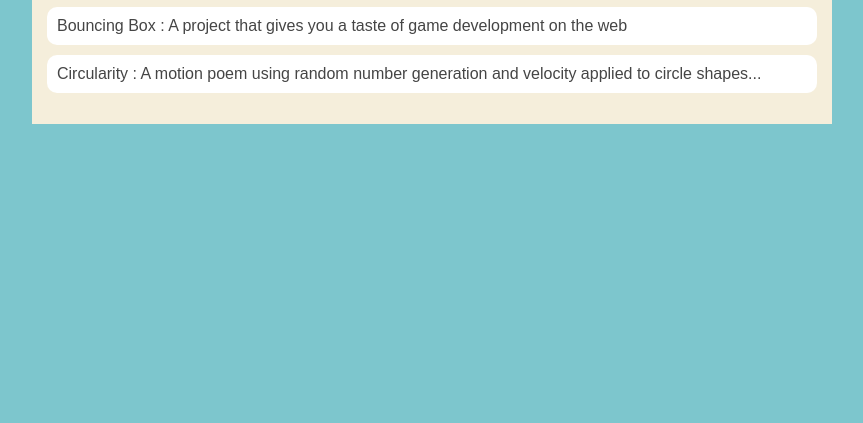
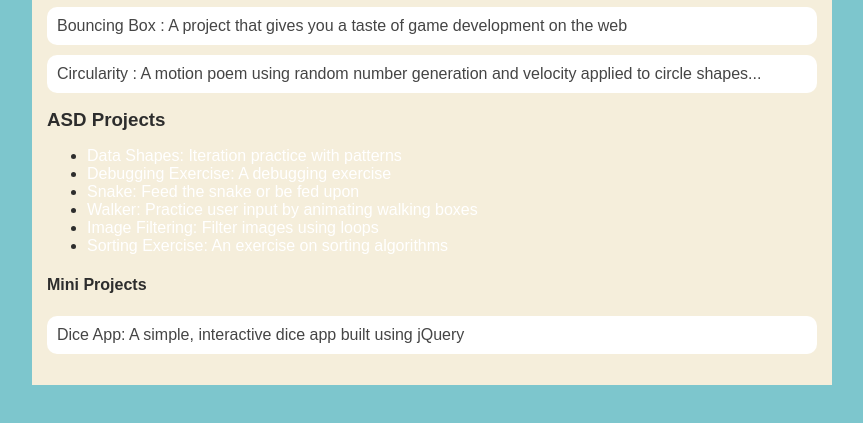
Before and after one commit to DxDavis15/DxDavis15.github.io, a plain HTML site: page portfolio.html in a window 1280 px wide. Shown: the part 217-640 px from the top of the page, without its empty margins (208-1071 px from the left). Drawn offline with Linux system fonts and the light colour scheme.

Commit message:
Added links to ASD projects in portfolio

```diff
--- a/portfolio.html
+++ b/portfolio.html
@@ -41,6 +41,19 @@
               >
             </li>
           </ul>
+          <h3>ASD Projects</h3>
+          <ul id="prtfolio">
+            <li><a href="asd-projects/data-shapes"> Data Shapes: Iteration practice with patterns</a></li>
+            <li><a href="asd-projects/debugging-exercise"> Debugging Exercise: A debugging exercise</a></li>
+            <li><a href="asd-projects/snake">Snake: Feed the snake or be fed upon</a></li>
+            <li><a href="asd-projects/walker">Walker: Practice user input by animating walking boxes</a></li>
+            <li><a href="asd-projects/image-filtering">Image Filtering: Filter images using loops</a></li>
+            <li><a href="asd-projects/sorting">Sorting Exercise: An exercise on sorting algorithms</a></li>
+          </ul>
+          <h4>Mini Projects</h4>
+          <ul id ="portfolio">
+            <li><a href="asd-projects/dice-app"> Dice App: A simple, interactive dice app built using jQuery</a></li>
+          </ul>
         </div>
       </main>
     </div>
--- a/projects/circularity/js/init.js
+++ b/projects/circularity/js/init.js
@@ -1,3 +1,4 @@
+
 var init = function (window) {
     'use strict';
     var
--- a/projects/platformer/platformer.js
+++ b/projects/platformer/platformer.js
@@ -50,6 +50,8 @@
 createPlatform(1100, 500, 200, 20);
 createPlatform(600, 625, 200, 20);
 createPlatform(175, 250, 200, 20);
+createPlatform(415, 324, 200,20);
+
 
 
 
```
